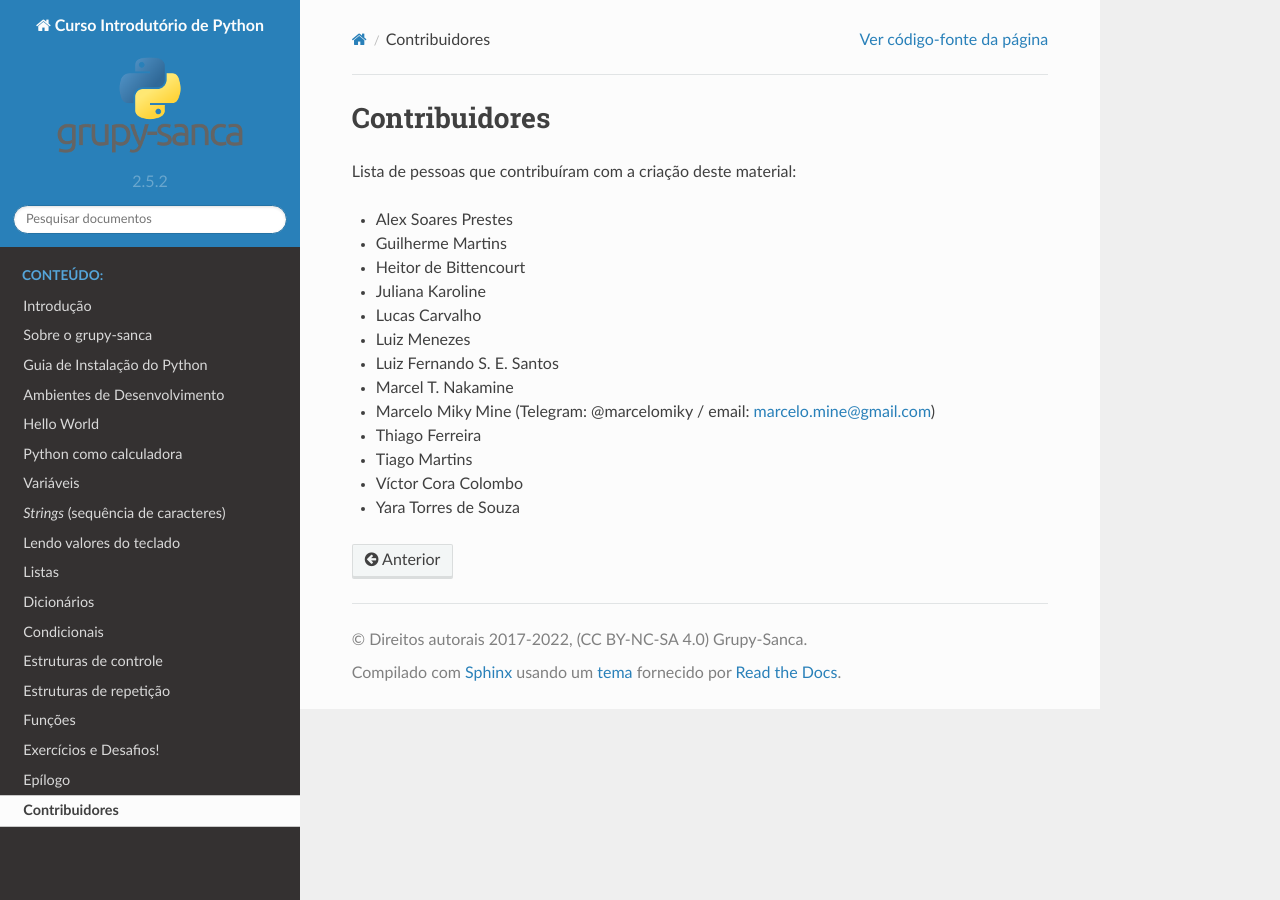
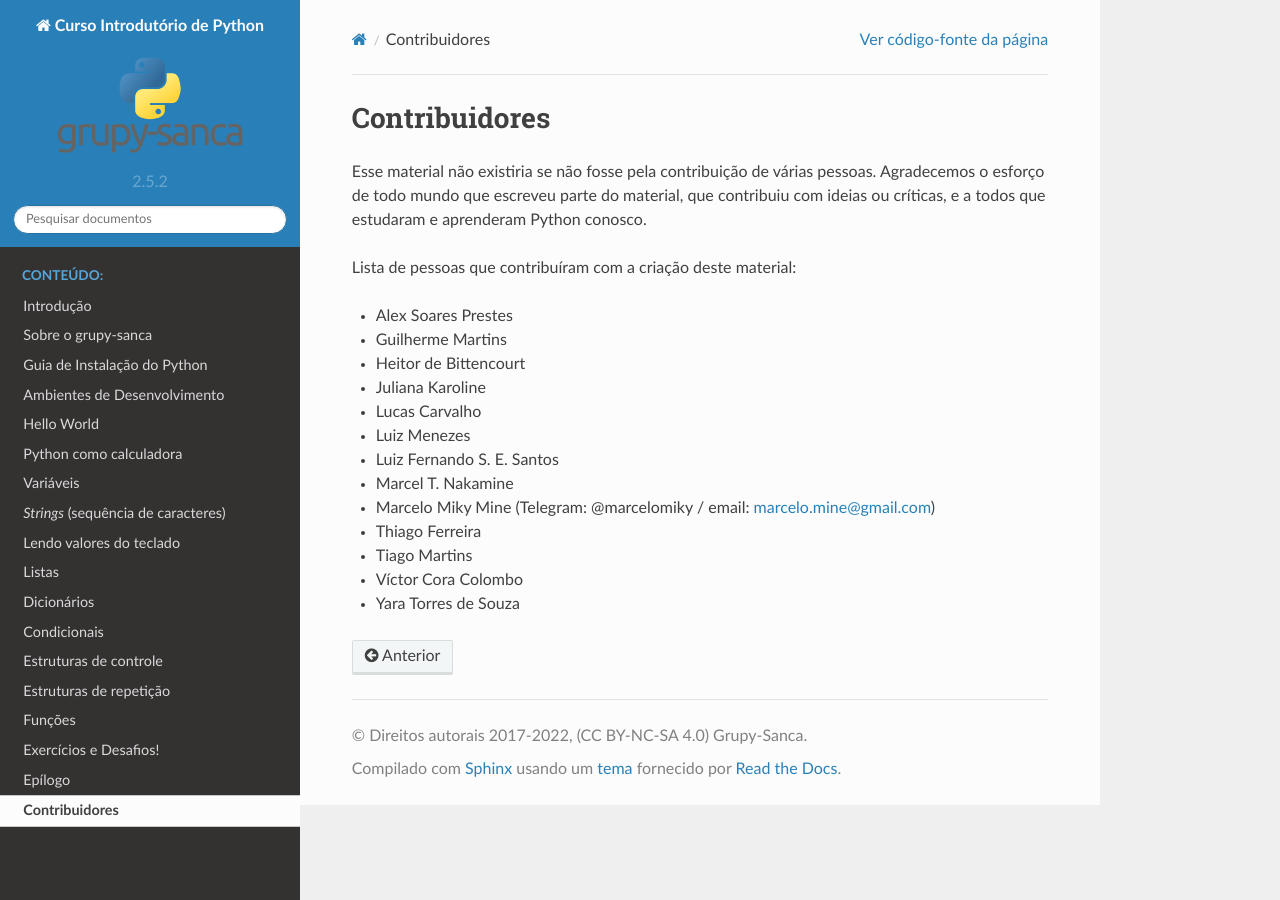
Before and after one commit to grupy-sanca/curso-python, a Sphinx documentation site: the page built from source/contribuidores.rst, in a window 1280 px wide. Built offline with Sphinx 7.4.7 and the Read the Docs theme 2.0.0, drawn with Linux system fonts in a browser that asks for light colours.

Commit message:
contribuidores: valew, galera

```diff
--- a/source/contribuidores.rst
+++ b/source/contribuidores.rst
@@ -2,6 +2,11 @@
 
 Contribuidores
 ==============
+
+Esse material não existiria se não fosse pela contribuição de várias pessoas.
+Agradecemos o esforço de todo mundo que escreveu parte do material, que
+contribuiu com ideias ou críticas, e a todos que estudaram e aprenderam Python
+conosco.
 
 Lista de pessoas que contribuíram com a criação deste material:
 
```
